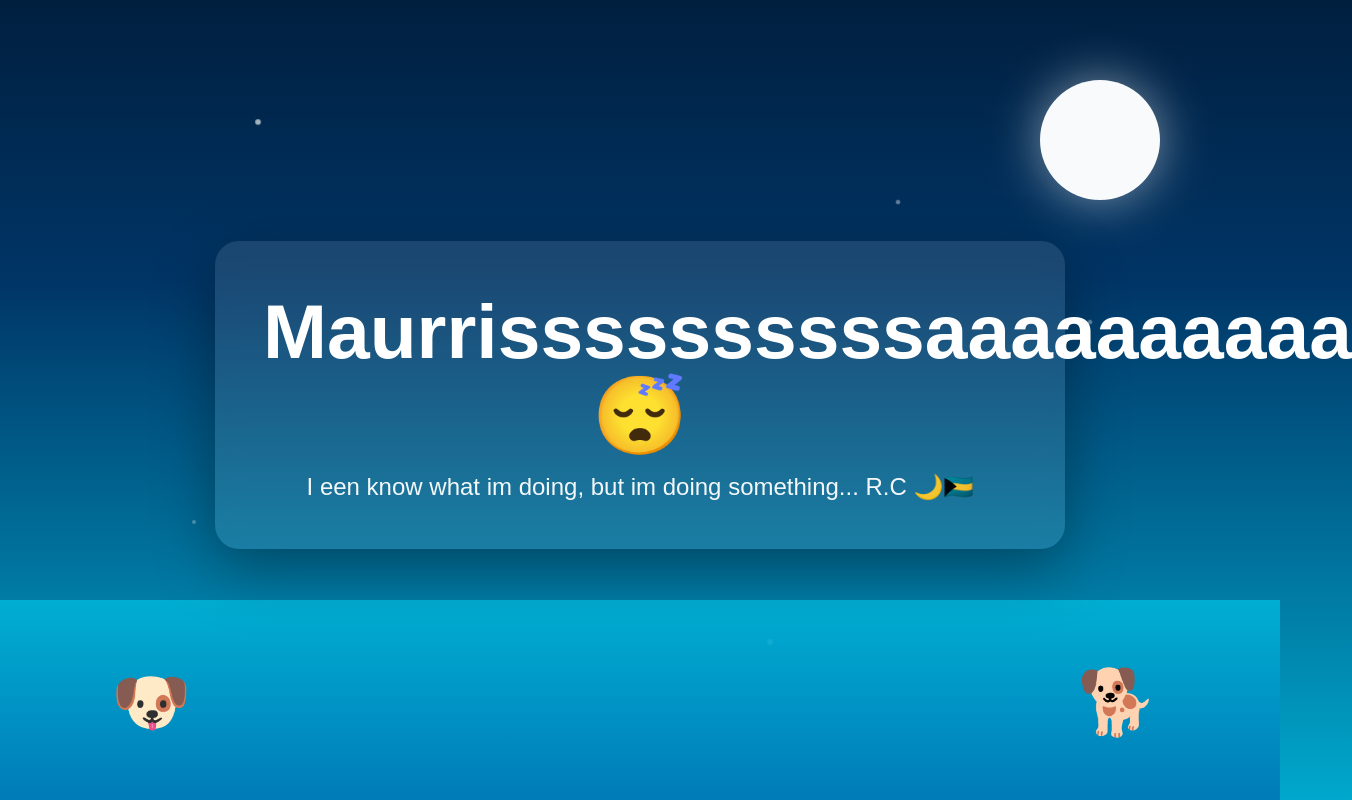
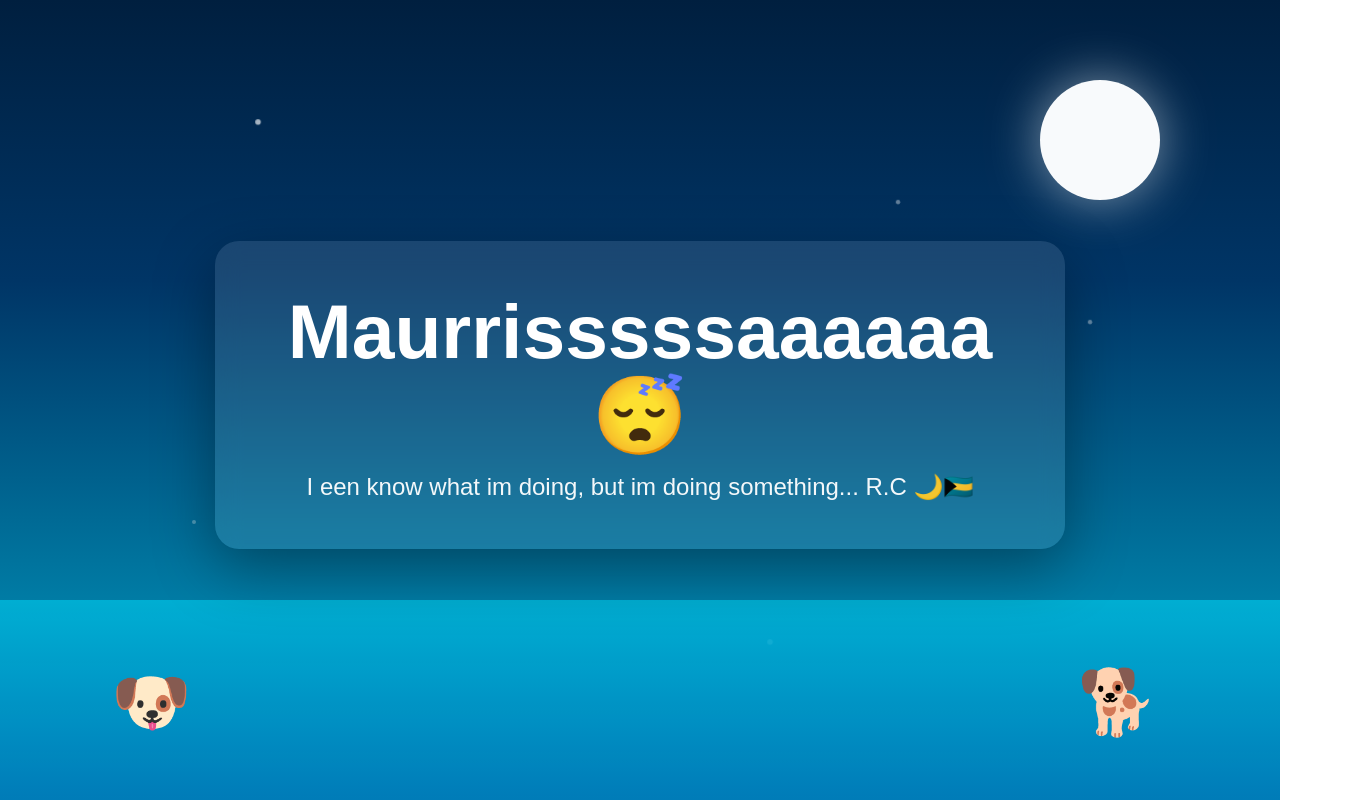
Before and after one commit to YinnoGames/Maurissa, a plain HTML site: page index.html in a window 1280 px wide. Shown: the whole page, 1352 px wide, since content can reach past the window. Drawn offline with Linux system fonts and the light colour scheme.

Commit message:
Fix typo in heading text

```diff
--- a/index.html
+++ b/index.html
@@ -179,7 +179,7 @@
   <div class="dog right">🐕</div>
 
   <div class="container">
-    <h1>Maurrissssssssssaaaaaaaaaa 😴</h1>
+    <h1>Maurrisssssaaaaaa 😴</h1>
     <p>
       I een know what im doing, but im doing something... R.C 🌙🇧🇸
     </p>
```
